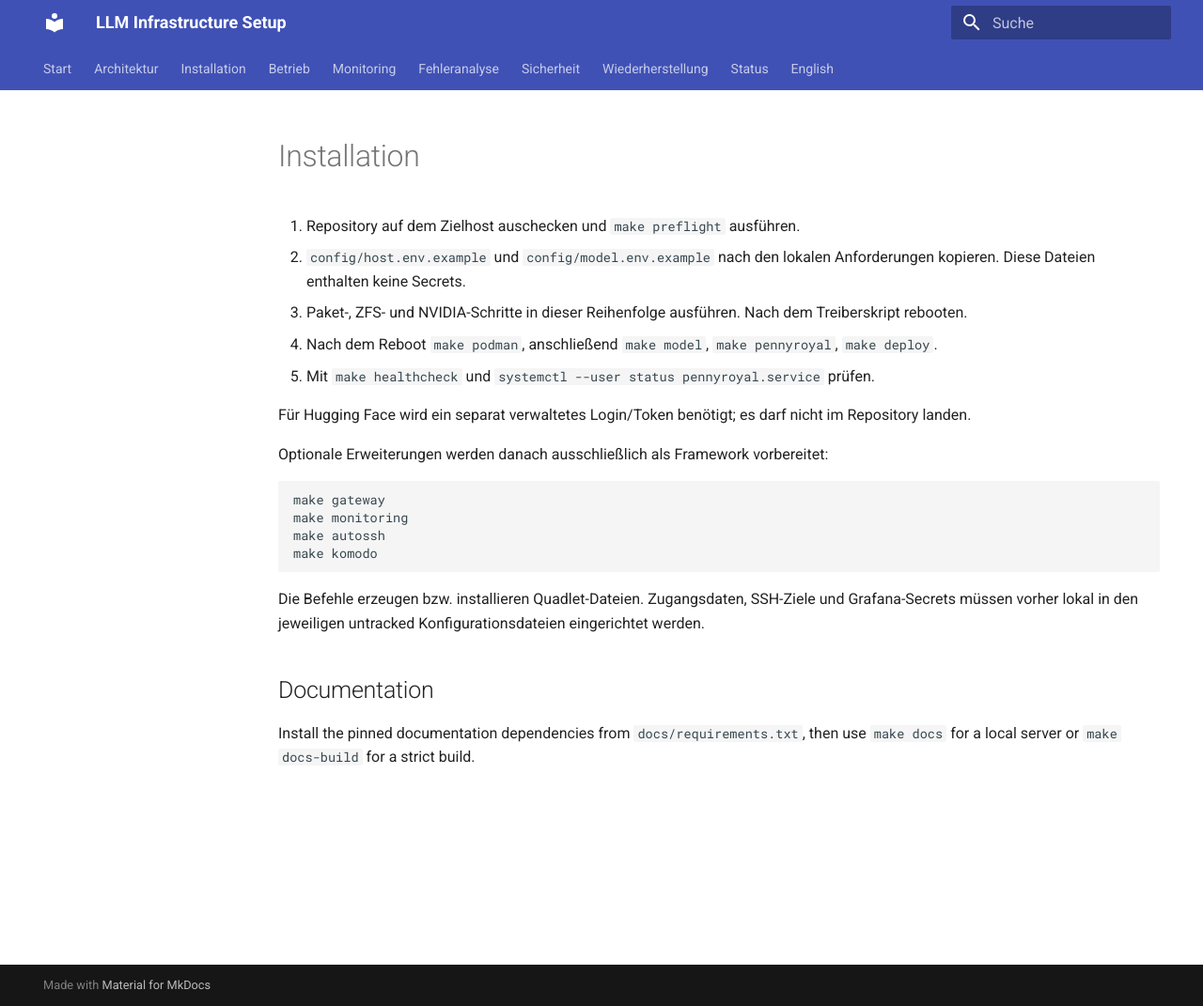
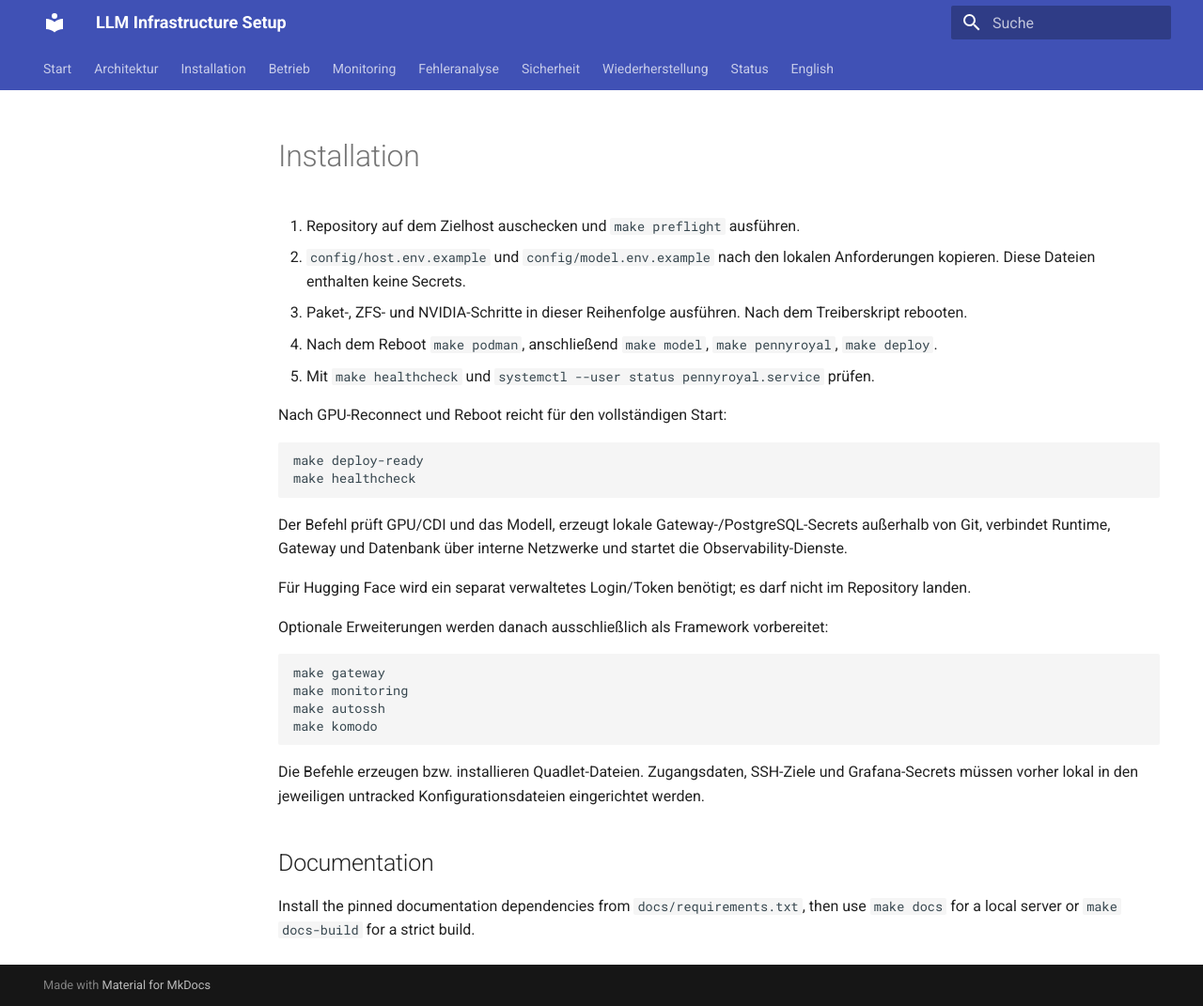
Before and after one commit to thomasdenk79-cyber/llm-infra-setup, an MkDocs documentation site: the page built from docs/INSTALL.md, in a window 1280 px wide and 1071 px high. Shown: the whole window at 94% size. Built offline with MkDocs 1.6.1 and Material for MkDocs 9.7.7, drawn with Linux system fonts in a browser that asks for light colours.

Commit message:
feat: add one command full stack deployment

````diff
--- a/docs/INSTALL.md
+++ b/docs/INSTALL.md
@@ -5,6 +5,15 @@
 3. Paket-, ZFS- und NVIDIA-Schritte in dieser Reihenfolge ausführen. Nach dem Treiberskript rebooten.
 4. Nach dem Reboot `make podman`, anschließend `make model`, `make pennyroyal`, `make deploy`.
 5. Mit `make healthcheck` und `systemctl --user status pennyroyal.service` prüfen.
+
+Nach GPU-Reconnect und Reboot reicht für den vollständigen Start:
+
+```bash
+make deploy-ready
+make healthcheck
+```
+
+Der Befehl prüft GPU/CDI und das Modell, erzeugt lokale Gateway-/PostgreSQL-Secrets außerhalb von Git, verbindet Runtime, Gateway und Datenbank über interne Netzwerke und startet die Observability-Dienste.
 
 Für Hugging Face wird ein separat verwaltetes Login/Token benötigt; es darf nicht im Repository landen.
 
````
Also changed, not shown: CHANGELOG.md (+1 -0 lines), docs/STATUS.md (+1 -0 lines), docs/install.md (+2 -0 lines), 12 other files.
